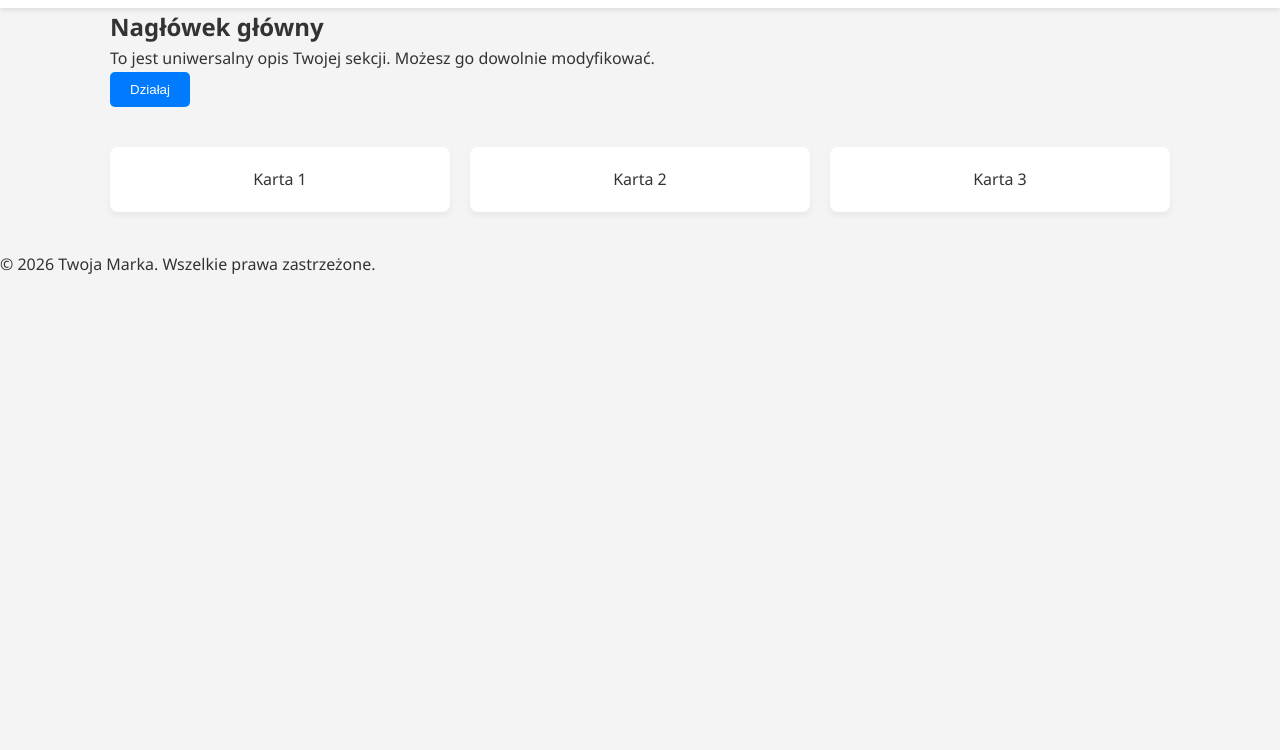
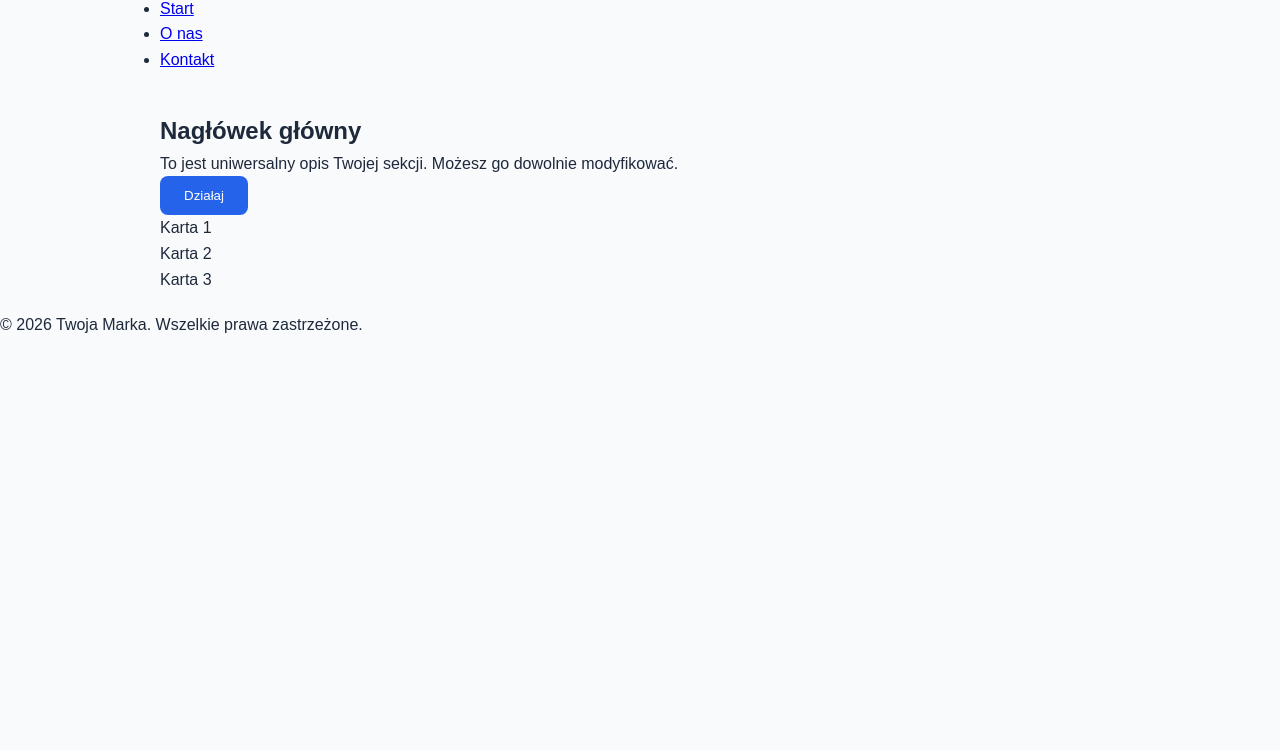
Before and after one commit to emotykon/HTML_CSS, a plain HTML site: page html_template/index.html in a window 1280 px wide. Shown: the part 50-800 px from the top of the page. Drawn offline with Linux system fonts and the light colour scheme.

Commit message:
Update style.css

```diff
--- a/html_template/style.css
+++ b/html_template/style.css
@@ -1,13 +1,11 @@
-/* 1. ZMIENNE - Zmień tutaj, a zmieni się wszędzie */
 :root {
-  --primary-color: #007bff;
-  --secondary-color: #6c757d;
-  --bg-color: #ffffff;
-  --text-color: #333333;
-  --container-width: 1100px;
+  --primary: #2563eb;
+  --dark: #1e293b;
+  --light: #f8fafc;
+  --border: #e2e8f0;
+  --radius: 8px;
 }
 
-/* 2. RESET I PODSTAWY */
 * {
   margin: 0;
   padding: 0;
@@ -15,81 +13,89 @@
 }
 
 body {
-  font-family: "Segoe UI", Tahoma, Geneva, Verdana, sans-serif;
+  font-family: sans-serif;
+  background-color: var(--light);
+  color: var(--dark);
   line-height: 1.6;
-  color: var(--text-color);
-  background-color: #f4f4f4;
 }
 
 .container {
-  max-width: var(--container-width);
+  max-width: 1000px;
   margin: 0 auto;
-  padding: 0 20px;
+  padding: 20px;
 }
 
-/* 3. NAWIGACJA */
-.navbar {
-  background: var(--bg-color);
-  padding: 1rem 0;
-  box-shadow: 0 2px 5px rgba(0, 0, 0, 0.1);
+/* Customowy Layout: Split Section */
+.split-section {
+  display: flex;
+  align-items: center;
+  gap: 40px;
+  margin: 50px 0;
+  background: white;
+  padding: 20px;
+  border-radius: var(--radius);
 }
 
-.navbar .container {
-  display: flex;
-  justify-content: space-between;
-  align-items: center;
+.split-image img {
+  width: 100%;
+  border-radius: var(--radius);
+  display: block;
 }
 
-.nav-links {
-  list-style: none;
-  display: flex;
-  gap: 20px;
+.split-content {
+  flex: 1;
 }
 
-.nav-links a {
-  text-decoration: none;
-  color: var(--text-color);
+/* Formularz */
+.form-container {
+  background: white;
+  padding: 30px;
+  border-radius: var(--radius);
+  box-shadow: 0 4px 6px -1px rgba(0, 0, 0, 0.1);
+  max-width: 600px;
+  margin: 50px auto;
+}
+
+.form-group {
+  margin-bottom: 15px;
+}
+
+label {
+  display: block;
+  margin-bottom: 5px;
   font-weight: bold;
 }
 
-/* 4. UKŁAD (GRID) */
-.grid-layout {
-  display: grid;
-  grid-template-columns: repeat(auto-fit, minmax(250px, 1fr));
-  gap: 20px;
-  margin: 40px 0;
+input,
+select,
+textarea {
+  width: 100%;
+  padding: 10px;
+  border: 1px solid var(--border);
+  border-radius: 4px;
+  font-size: 1rem;
 }
 
-.card {
-  background: white;
-  padding: 20px;
-  border-radius: 8px;
-  box-shadow: 0 4px 6px rgba(0, 0, 0, 0.05);
-  text-align: center;
+/* Przyciski */
+.btn {
+  background: var(--primary);
+  color: white;
+  padding: 12px 24px;
+  border: none;
+  border-radius: var(--radius);
+  text-decoration: none;
+  cursor: pointer;
+  display: inline-block;
 }
 
-/* 5. PRZYCISKI */
-.btn {
-  display: inline-block;
-  background: var(--primary-color);
-  color: white;
-  padding: 10px 20px;
-  border: none;
-  border-radius: 5px;
-  cursor: pointer;
-  transition: opacity 0.3s;
+.full-width {
+  width: 100%;
 }
 
-.btn:hover {
-  opacity: 0.8;
-}
-
-/* 6. RESPONSYWNOŚĆ */
+/* Responsywność */
 @media (max-width: 768px) {
-  .navbar .container {
+  .split-section {
     flex-direction: column;
-  }
-  .nav-links {
-    margin-top: 15px;
+    text-align: center;
   }
 }
```
